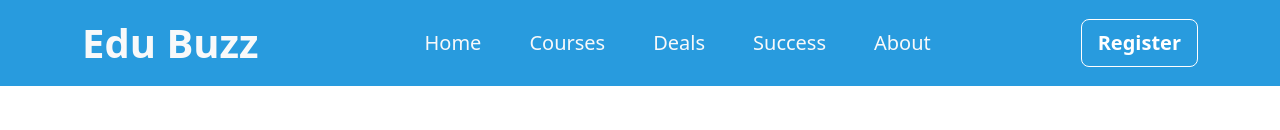
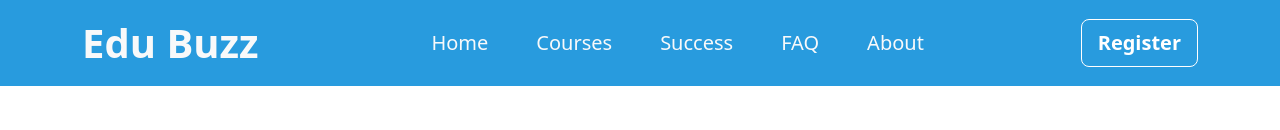
Before and after one commit to mohammedtakbir/Assignment-03, a plain HTML site: page index.html in a window 1280 px wide. Shown: the top 130 px of the page. Drawn offline with nearby package versions, Linux system fonts and the light colour scheme.

Commit message:
FAQ added on navbar

```diff
--- a/index.html
+++ b/index.html
@@ -38,10 +38,10 @@
                             <a class="nav-link fs-5 text-light" href="#courses">Courses</a>
                         </li>
                         <li class="nav-item mx-3">
-                            <a class="nav-link fs-5 text-light" href="#">Deals</a>
+                            <a class="nav-link fs-5 text-light" href="#">Success</a>
                         </li>
                         <li class="nav-item mx-3">
-                            <a class="nav-link fs-5 text-light" href="#">Success</a>
+                            <a class="nav-link fs-5 text-light" href="#">FAQ</a>
                           </li>
                           <li class="nav-item mx-3">
                               <a class="nav-link fs-5 text-light" href="#">About</a>
```
